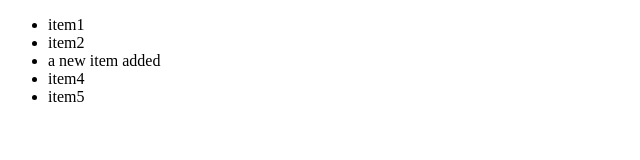
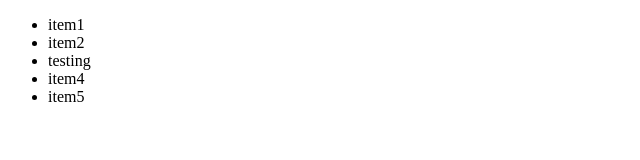
Before and after one commit to rao123dk/TestToday, a plain HTML site: page file01.html in a window 1280 px wide. Shown: the full height of the page, 0-640 px from the left. Drawn offline with Linux system fonts and the light colour scheme.

Commit message:
Update file01.html

```diff
--- a/file01.html
+++ b/file01.html
@@ -8,7 +8,7 @@
 	<ul>
 		<li>item1</li>
 		<li>item2</li>
-		<li>a new item added</li>
+		<li>testing</li>
 		<li>item4</li>
 		<li>item5</li>
 	</ul>
```
